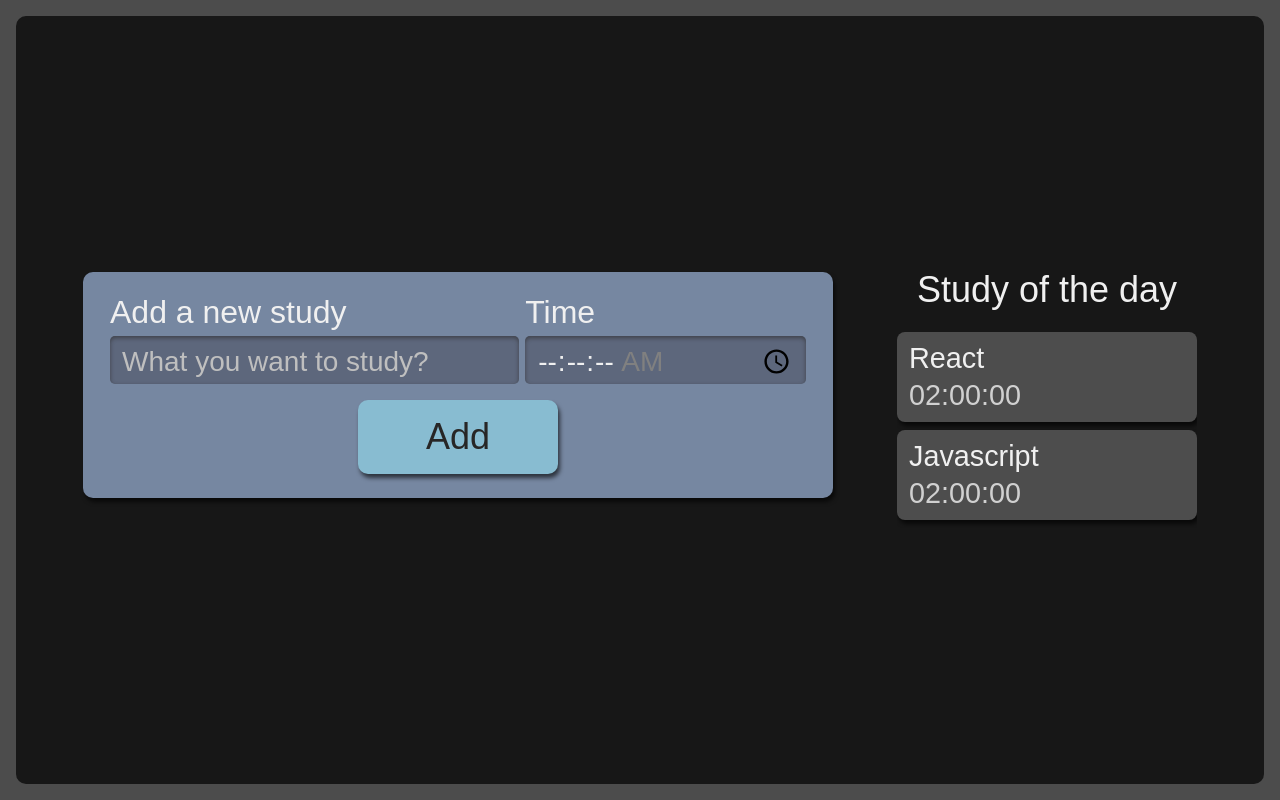
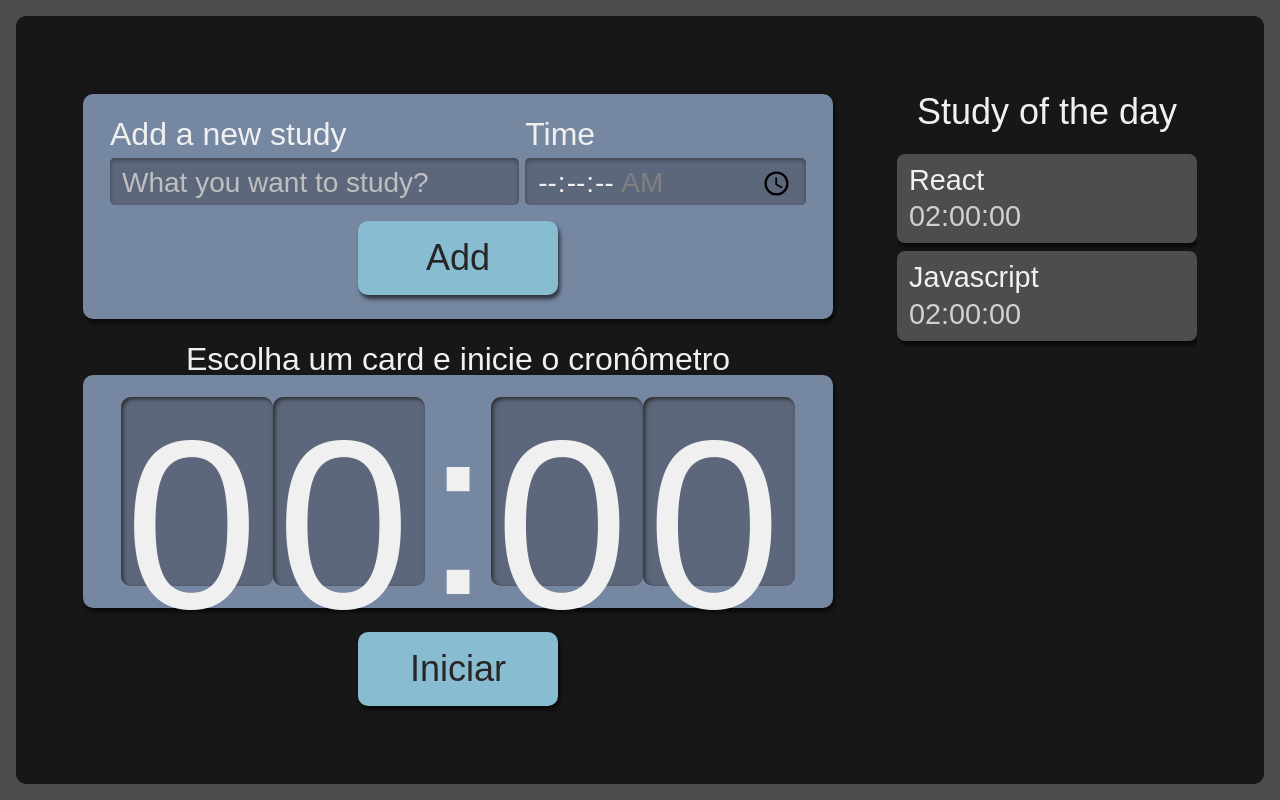
Before and after one commit to kevinaraujo/react-with-ts, a React (Create React App) app: page / in a window 1280 px wide. Built offline with nearby package versions, Linux system fonts and the light colour scheme.

Commit message:
feat: Created chronometer and watch component.

```diff
--- /dev/null
+++ b/src/components/Chronometer/Watch/index.tsx
@@ -0,0 +1,15 @@
+import style from  './style.module.scss'
+
+const Watch = () => {
+    return (
+        <>
+            <span className={style.relogioNumero}>0</span>
+            <span className={style.relogioNumero}>0</span>
+            <span className={style.relogioDivisao}>:</span>
+            <span className={style.relogioNumero}>0</span>
+            <span className={style.relogioNumero}>0</span>
+        </>
+    )
+}
+
+export default Watch
--- /dev/null
+++ b/src/components/Chronometer/Watch/style.module.scss
@@ -0,0 +1,21 @@
+.relogioNumero {
+    background-color: #5D677C;
+    box-shadow: 2px 2px 4px #2B2B2B inset;
+    height: 3.6rem;
+    width: 3rem;
+    padding: 8px 4px;
+    border-radius: 10px;
+
+    @media screen and (min-width:1280px) {
+      height: 10.8rem;
+      width: 9rem;
+    }
+  }
+
+  .relogioDivisao {
+    height: 4.2rem;
+
+    @media screen and (min-width:1280px) {
+      height: 12.6rem;
+    }
+  }
--- /dev/null
+++ b/src/components/Chronometer/index.tsx
@@ -0,0 +1,20 @@
+import Button from "../Button"
+import Watch from "./Watch"
+
+import style from './style.module.scss'
+
+const Chronometer = () => {
+    return (
+        <div className={style.cronometro}>
+            <p className={style.titulo}>Escolha um card e inicie o cronômetro</p>
+            <div className={style.relogioWrapper}>
+                <Watch />
+            </div>
+            <Button>
+                Iniciar
+            </Button>
+        </div>
+    )
+}
+
+export default Chronometer
--- /dev/null
+++ b/src/components/Chronometer/style.module.scss
@@ -0,0 +1,59 @@
+.cronometro {
+    display: flex;
+    flex-direction: column;
+    align-items: center;
+    grid-area: cronometro;
+
+    .relogioWrapper {
+      align-items: center;
+      background-color: #7687A1;
+      border-radius: 10px;
+      box-shadow: 2px 4px 4px #0000009F;
+      box-sizing: border-box;
+      display: flex;
+      font-size: 5rem;
+      justify-content: center;
+      margin-bottom: 24px;
+      padding: 16px 12px;
+      width: 100%;
+    }
+
+    .titulo {
+      font-size: 2rem;
+    }
+
+    button {
+      background-color: #88bcd1;
+      border-radius: 10px;
+      box-shadow: 2px 4px 4px #0000009F;
+      color: #272626;
+      cursor: pointer;
+      font-size: 1.25rem;
+      padding: 16px;
+      width: 150px;
+
+      &:active {
+        background-color: #7CA6B7;
+        box-shadow: 2px 2px 4px #0000009F inset;
+        cursor: auto;
+      }
+    }
+
+    @media screen and (min-width:1280px) {
+
+      .relogioWrapper{
+        font-size: 15rem;
+      }
+
+      p {
+        font-size: 2rem;
+      }
+
+      button {
+        grid-column-start: span 2;
+        justify-self: center;
+        width: 200px;
+        font-size: 2.25rem;
+      }
+    }
+  }
--- a/src/pages/App.tsx
+++ b/src/pages/App.tsx
@@ -1,4 +1,5 @@
 import React from 'react';
+import Chronometer from '../components/Chronometer';
 import Form from '../components/Form';
 import List from '../components/List';
 
@@ -7,8 +8,9 @@
 function App() {
   return (
     <div className={style.AppStyle}>
-     <Form/>
-     <List/>
+     <Form />
+     <List />
+     <Chronometer />
     </div>
   );
 }
```
